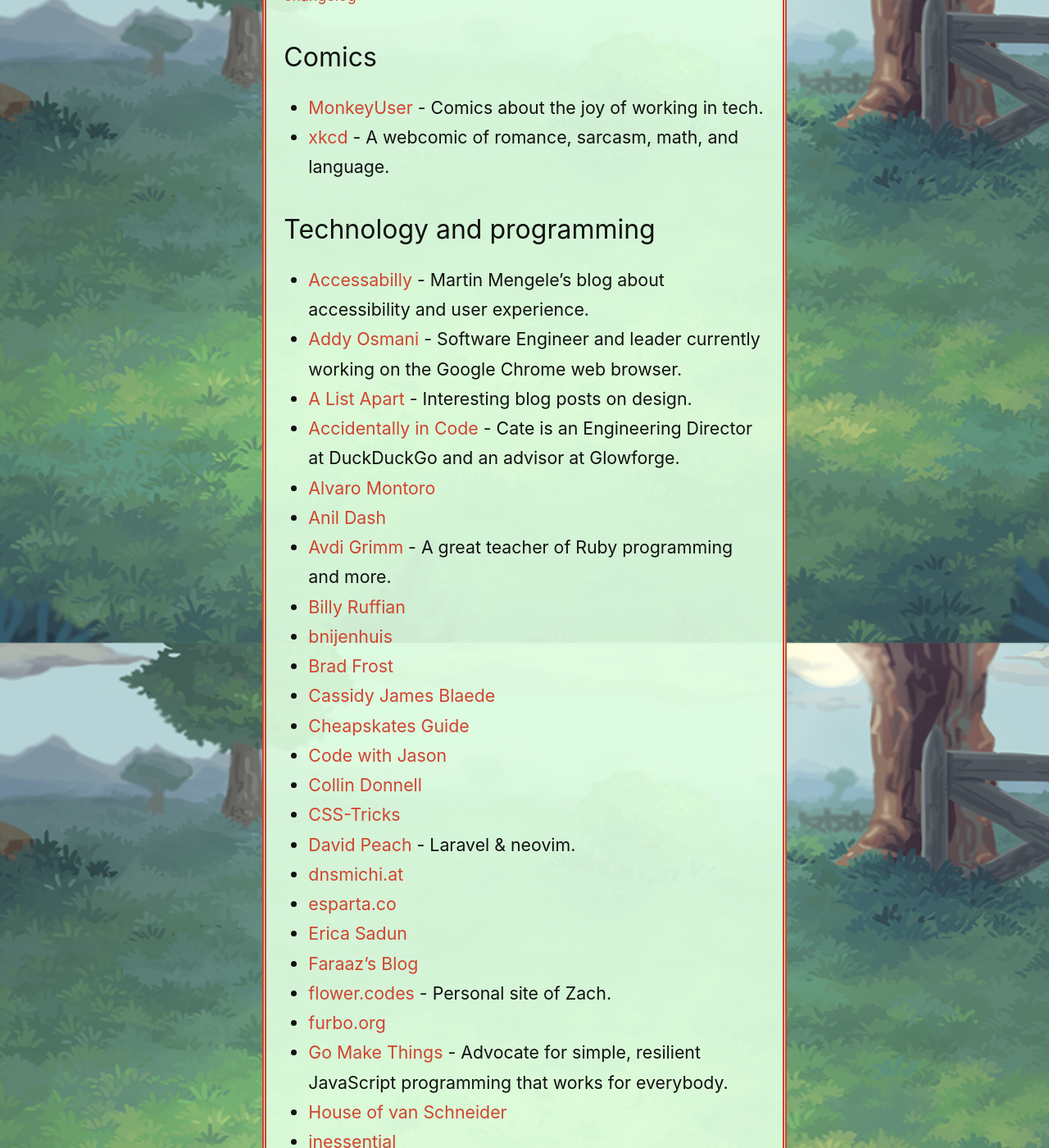
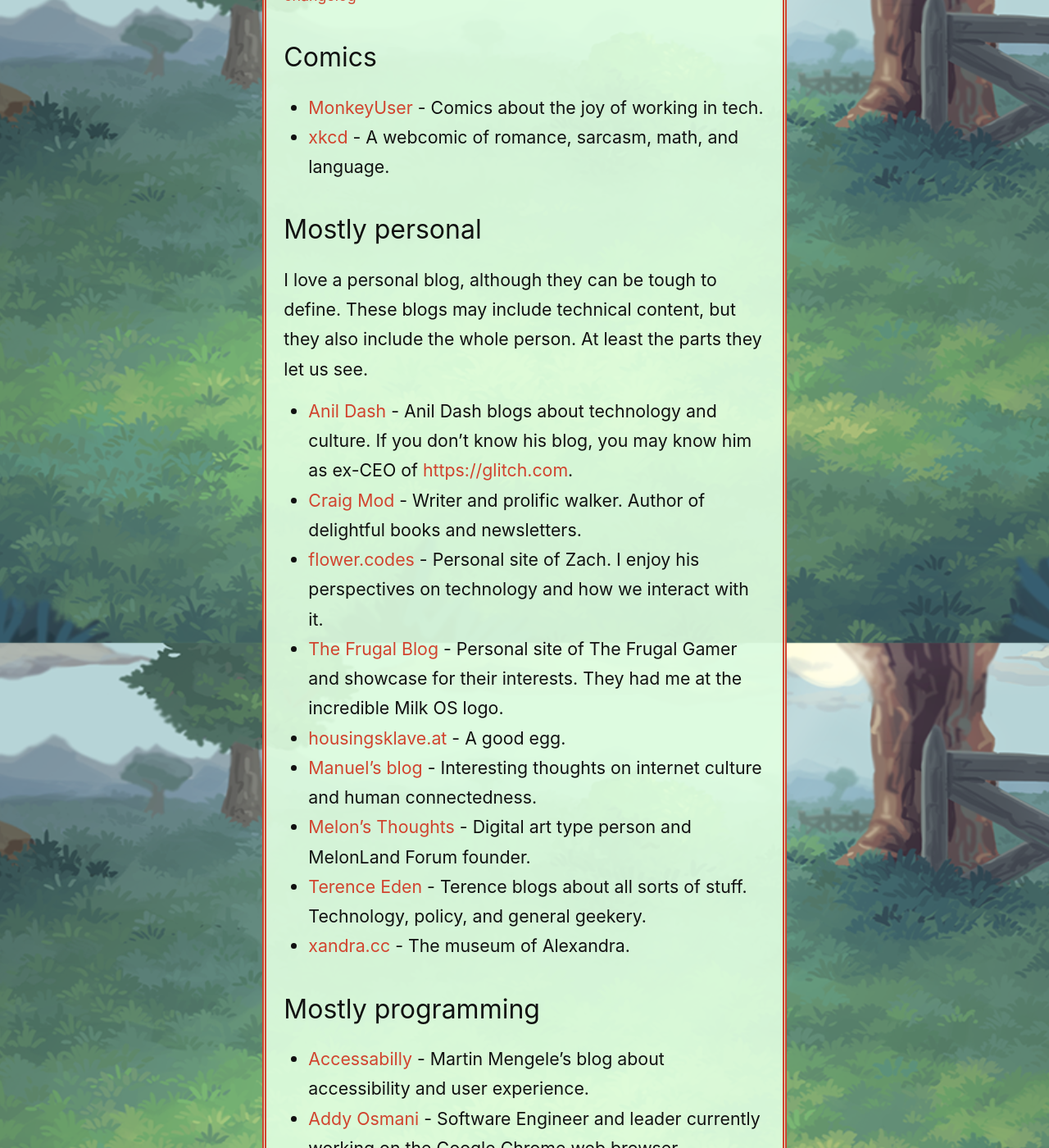
Before and after one commit to jsrn/jsrn.github.io, a Jekyll site: the page built from links.md, in a window 1280 px wide and 1400 px high, scrolled down 1016 px. Shown: the whole window at 82% size. Built offline with Jekyll 4.4.1, drawn with Linux system fonts in a browser that asks for light colours; some of the changed text lies outside the part shown.

Commit message:
added some link context

```diff
--- a/links.md
+++ b/links.md
@@ -38,14 +38,27 @@
 - [MonkeyUser](https://www.monkeyuser.com) - Comics about the joy of working in tech.
 - [xkcd](https://xkcd.com) - A webcomic of romance, sarcasm, math, and language.
 
-## Technology and programming
+## Mostly personal
+
+I love a personal blog, although they can be tough to define. These blogs may include technical content, but they also include the whole person. At least the parts they let us see.
+
+- [Anil Dash](https://anildash.com) - Anil Dash blogs about technology and culture. If you don't know his blog, you may know him as ex-CEO of <https://glitch.com>.
+- [Craig Mod](https://craigmod.com) - Writer and prolific walker. Author of delightful books and newsletters.
+- [flower.codes](http://flower.codes/) - Personal site of Zach. I enjoy his perspectives on technology and how we interact with it.
+- [The Frugal Blog](https://www.thefrugalgamer.net) - Personal site of The Frugal Gamer and showcase for their interests. They had me at the incredible Milk OS logo.
+- [housingsklave.at](https://housingsklave.at) - A good egg.
+- [Manuel's blog](https://manuelmoreale.com) - Interesting thoughts on internet culture and human connectedness.
+- [Melon's Thoughts](https://thoughts.melonking.net) - Digital art type person and MelonLand Forum founder.
+- [Terence Eden](https://shkspr.mobi) - Terence blogs about all sorts of stuff. Technology, policy, and general geekery.
+- [xandra.cc](https://xandra.cc) - The museum of Alexandra.
+
+## Mostly programming
 
 - [Accessabilly](https://accessabilly.com) -  Martin Mengele's blog about accessibility and user experience.
 - [Addy Osmani](https://addyosmani.com) - Software Engineer and leader currently working on the Google Chrome web browser.
 - [A List Apart](https://alistapart.com) - Interesting blog posts on design.
 - [Accidentally in Code](https://cate.blog) - Cate is an Engineering Director at DuckDuckGo and an advisor at Glowforge.
 - [Alvaro Montoro](http://alvaromontoro.com)
-- [Anil Dash](https://anildash.com)
 - [Avdi Grimm](https://avdi.codes/) - A great teacher of Ruby programming and more.
 - [Billy Ruffian](https://www.billy-ruffian.co.uk)
 - [bnijenhuis](https://bnijenhuis.nl)
@@ -90,18 +102,18 @@
 - [Schneems](https://schneems.com)
 - [sfcgeorge](https://www.sfcgeorge.co.uk)
 - [Simpler Machines](https://www.simplermachines.com) - About writing software, mostly.
-- [Sonnie's Edge](https://www.sonniesedge.net)
 - [Smashing Magazine](https://www.smashingmagazine.com)
 - [swyx.io](https://www.swyx.io)
 - [surma.dev](https://surma.dev/) - Personal site of Surma, DX at Shopify.
 - [Tatiana Mac](https://www.tatianamac.com)
-- [Terence Eden](https://shkspr.mobi)
 - [Tim Riley](https://timriley.info)
 - [The Code Gardener](https://the.codegardener.com)
 - [Tyler Cipriani](https://tylercipriani.com)
 - [wasabigeek](https://wasabigeek.com)
 
 ### Company engineering blogs
+
+These get their own section because while they each produce some very interesting stuff, you might not care about the specific technical challenges these companies face.
 
 - [Cookpad](https://sourcediving.com)
 - [Etsy](http://codeascraft.com)
@@ -137,13 +145,11 @@
 - [sadgrl.online](https://sadgrl.online)
 - [sondering heights](https://buttondown.email/sondering)
 - [starbreaker.org](https://starbreaker.org)
-- [Suricrasia Online](https://suricrasia.online/)
+- [Suricrasia Online](https://suricrasia.online/) - Suricrasia Online is a Toronto-based ISP staffed entirely by anthropomorphic sharks in maid outfits.
 - [RavensBlight](http://ravensblight.com/)
-- [textfiles.com](http://textfiles.com)
-- [The Frugal Blog](https://www.thefrugalgamer.net)
+- [textfiles.com](http://textfiles.com) - Jason Scott is a committed internet archivist.
 - [The Neglected Books Page](https://neglectedbooks.com)
 - [Uses This](https://usesthis.com) - If you're nosy like me, this is a delightful peek into people's tools and workflows.
-- [xandra.cc](https://xandra.cc) - The museum of Alexandra.
 
 ### Work beats
 
```
Also changed, not shown: other parts of links.md (+0 -5 lines).
